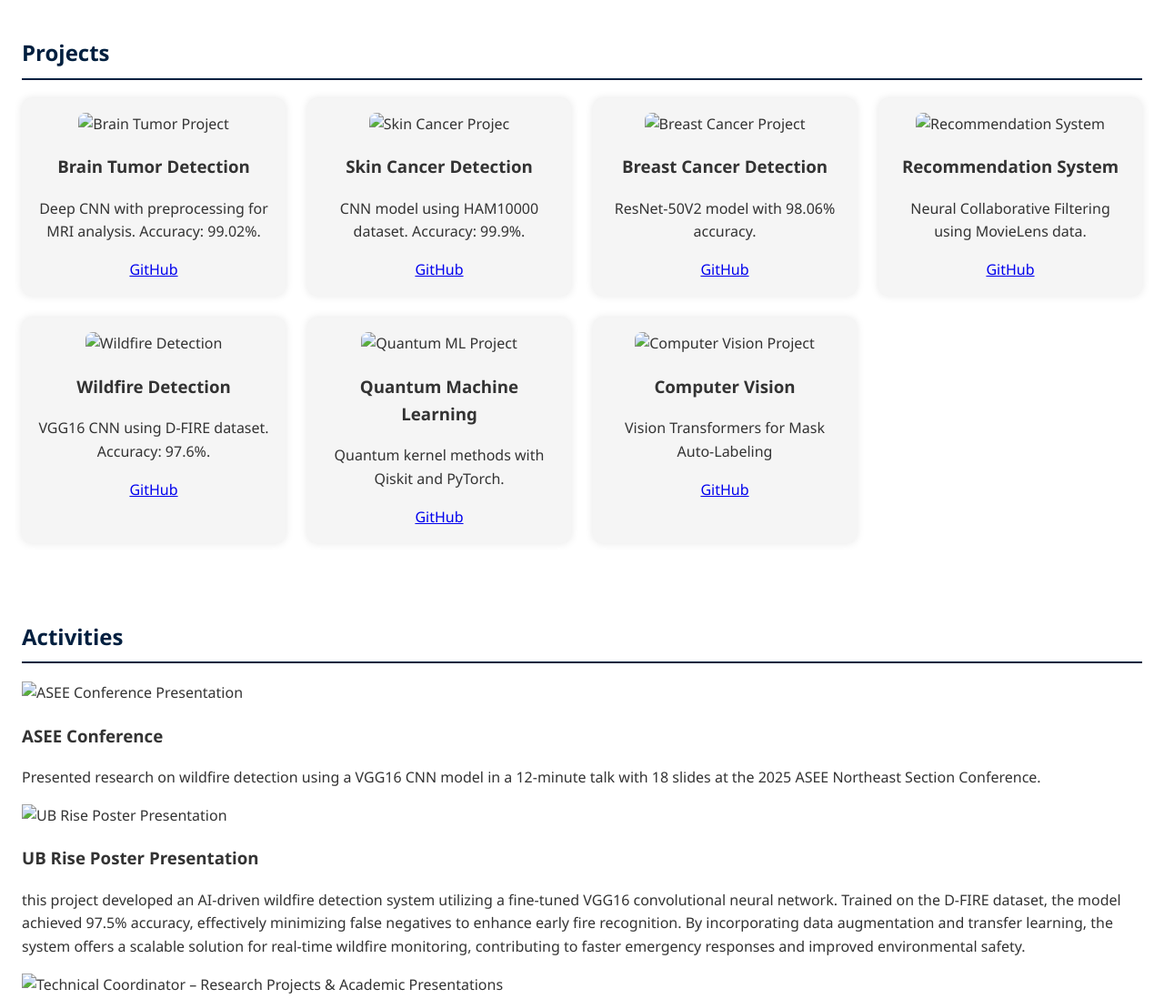
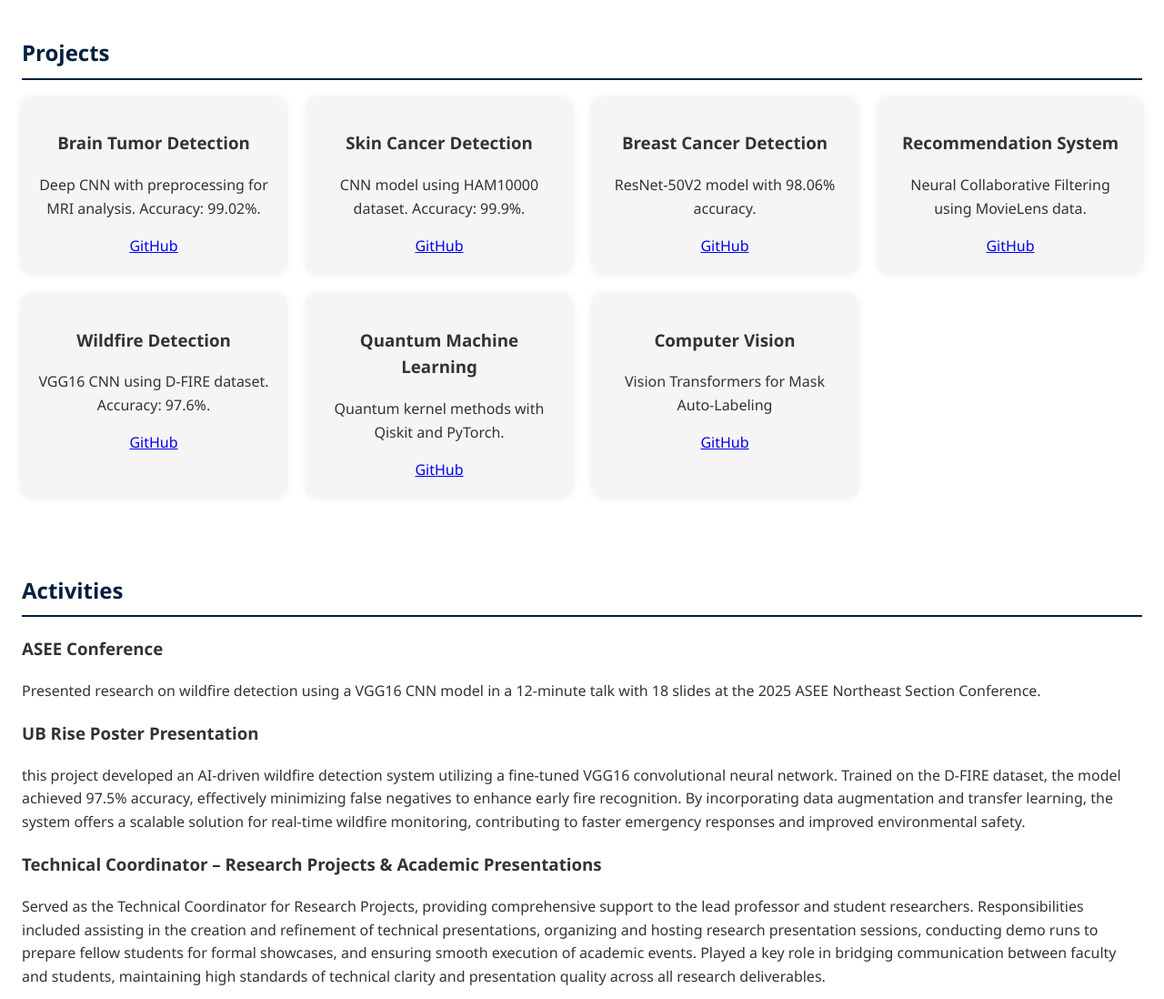
Before and after one commit to malladiaishwarya2208/AI-Engineer-s-portfolio, a plain HTML site: page index.html in a window 1280 px wide. Shown: the part 2040-3138 px from the top of the page at 91% size. Drawn offline with Linux system fonts and the light colour scheme.

Commit message:
Update index.html

```diff
--- a/index.html
+++ b/index.html
@@ -88,43 +88,36 @@
     <h2>Projects</h2>
     <div class="project-grid">
       <div class="project-card">
-        <img src="C:\Summer_2025\portfolio lakshmi aishwarya malladi\images\brain tumour.jpg" alt="Brain Tumor Project">
         <h3>Brain Tumor Detection</h3>
         <p>Deep CNN with preprocessing for MRI analysis. Accuracy: 99.02%.</p>
         <a href="https://github.com/malladiaishwarya2208/Brain-Tumor-Detection">GitHub</a>
       </div>
       <div class="project-card">
-        <img src="c:\Summer_2025\portfolio lakshmi aishwarya malladi\images\skin cancer.jpg" alt="Skin Cancer Projec">
         <h3>Skin Cancer Detection</h3>
         <p>CNN model using HAM10000 dataset. Accuracy: 99.9%.</p>
         <a href="https://github.com/yourusername/skin-cancer">GitHub</a>
       </div>
       <div class="project-card">
-        <img src="c:\Summer_2025\portfolio lakshmi aishwarya malladi\images\breast cancer image1.jpg" alt="Breast Cancer Project">
         <h3>Breast Cancer Detection</h3>
         <p>ResNet-50V2 model with 98.06% accuracy.</p>
         <a href="https://github.com/yourusername/breast-cancer">GitHub</a>
       </div>
       <div class="project-card">
-        <img src="c:\Summer_2025\portfolio lakshmi aishwarya malladi\images\movie recommendation.jpg" alt="Recommendation System">
         <h3>Recommendation System</h3>
         <p>Neural Collaborative Filtering using MovieLens data.</p>
         <a href="https://github.com/malladiaishwarya2208/Movie-Recommendation-System-using-Deep-Learning">GitHub</a>
       </div>
       <div class="project-card">
-        <img src="c:\Summer_2025\portfolio lakshmi aishwarya malladi\images\wildfire.jpg" alt="Wildfire Detection">
         <h3>Wildfire Detection</h3>
         <p>VGG16 CNN using D-FIRE dataset. Accuracy: 97.6%.</p>
         <a href="https://github.com/malladiaishwarya2208/Revolutionizing-Wildfire-Detection-with-Convolutional-Neural-Networks-A-VGG16-Model-Approach">GitHub</a>
       </div>
       <div class="project-card">
-        <img src="c:\Summer_2025\portfolio lakshmi aishwarya malladi\images\qml project1.jpg" alt="Quantum ML Project">
         <h3>Quantum Machine Learning</h3>
         <p>Quantum kernel methods with Qiskit and PyTorch.</p>
         <a href="https://github.com/malladiaishwarya2208/Quantum-Machine-Learning-">GitHub</a>
       </div>
       <div class="project-card">
-        <img src="c:\Summer_2025\portfolio lakshmi aishwarya malladi\images\computer vision image 1.2.jpg" alt="Computer Vision Project">
         <h3>Computer Vision</h3>
         <p>Vision Transformers for Mask Auto-Labeling</p>
         <a href="https://github.com/yourusername/computer-vision">GitHub</a>
@@ -136,31 +129,26 @@
     <h2>Activities</h2>
     <div class="activity-grid">
       <div class="activity-card">
-        <img src="c:\Summer_2025\portfolio lakshmi aishwarya malladi\images\ASEE Conference1.jpg" alt="ASEE Conference Presentation">
         <h3>ASEE Conference</h3>
         <p>Presented research on wildfire detection using a VGG16 CNN model in a 12-minute talk with 18 slides at the 2025 ASEE Northeast Section Conference.</p>
       </div>
 
       <div class="activity-card">
-        <img src="c:\Summer_2025\portfolio lakshmi aishwarya malladi\images\aishu ub rise 1.jpg" alt="UB Rise Poster Presentation">
         <h3>UB Rise Poster Presentation</h3>
         <p>this project developed an AI-driven wildfire detection system utilizing a fine-tuned VGG16 convolutional neural network. Trained on the D-FIRE dataset, the model achieved 97.5% accuracy, effectively minimizing false negatives to enhance early fire recognition. By incorporating data augmentation and transfer learning, the system offers a scalable solution for real-time wildfire monitoring, contributing to faster emergency responses and improved environmental safety.</p>
       </div>
 
       <div class="activity-card">
-        <img src="c:\Summer_2025\portfolio lakshmi aishwarya malladi\images\tech mead.jpg" alt="Technical Coordinator – Research Projects & Academic Presentations">
         <h3>Technical Coordinator – Research Projects & Academic Presentations</h3>
         <p>Served as the Technical Coordinator for Research Projects, providing comprehensive support to the lead professor and student researchers. Responsibilities included assisting in the creation and refinement of technical presentations, organizing and hosting research presentation sessions, conducting demo runs to prepare fellow students for formal showcases, and ensuring smooth execution of academic events. Played a key role in bridging communication between faculty and students, maintaining high standards of technical clarity and presentation quality across all research deliverables.</p>
       </div>
 
       <div class="activity-card">
-        <img src="c:\Summer_2025\portfolio lakshmi aishwarya malladi\images\qml project.jpg" alt="Quantum ML Project">
         <h3>Quantum Machine Learning-Quantum Kernel-Enhanced Hybrid Models for Start-Up Success Prediction</h3>
         <p>Presented as part of my journey in Quantum Machine Learning, this project explored the integration of quantum kernel methods with classical CNN architectures to enhance prediction accuracy for start-up success. By bridging quantum computing and AI, the model demonstrated the potential of hybrid approaches in solving complex classification problems. Grateful for the opportunity to work on this cutting-edge intersection of quantum and machine learning technologies.</p>
       </div>
 
       <div class="activity-card">
-        <img src="c:\Summer_2025\portfolio lakshmi aishwarya malladi\images\computer vision image 1.jpg" alt="Computer Vision Project">
         <h3>Computer Vision Project-Vision Transformers for Mask Auto-Labeling</h3>
         <p>Worked on a research-based project that explored the effectiveness of Vision Transformers (ViTs) in auto-labeling instance segmentation masks. Developed a novel Mask Auto-Labeler (MAL) framework that achieved high performance using only bounding box supervision, significantly reducing annotation costs. Evaluated on COCO and LVIS datasets, our model outperformed existing methods without introducing new modules, demonstrating the scalability and simplicity of transformer-based solutions for instance segmentation.</p>
       </div>
@@ -184,7 +172,6 @@
     <p>GitHub: <a href="https://github.com/malladiaishwarya2208">https://github.com/malladiaishwarya2208</a></p>
 
     <p>Feel free to reach out for collaborations or research discussions via email or LinkedIn.</p>
-     <p><a href="c:\Summer_2025\portfolio lakshmi aishwarya malladi\Lakshmi Aishwarya Malladi Resume 1.1.pdf" target="_blank" class="resume-link">Download Resume</a></p>
   </section>
 
   <footer>
```
